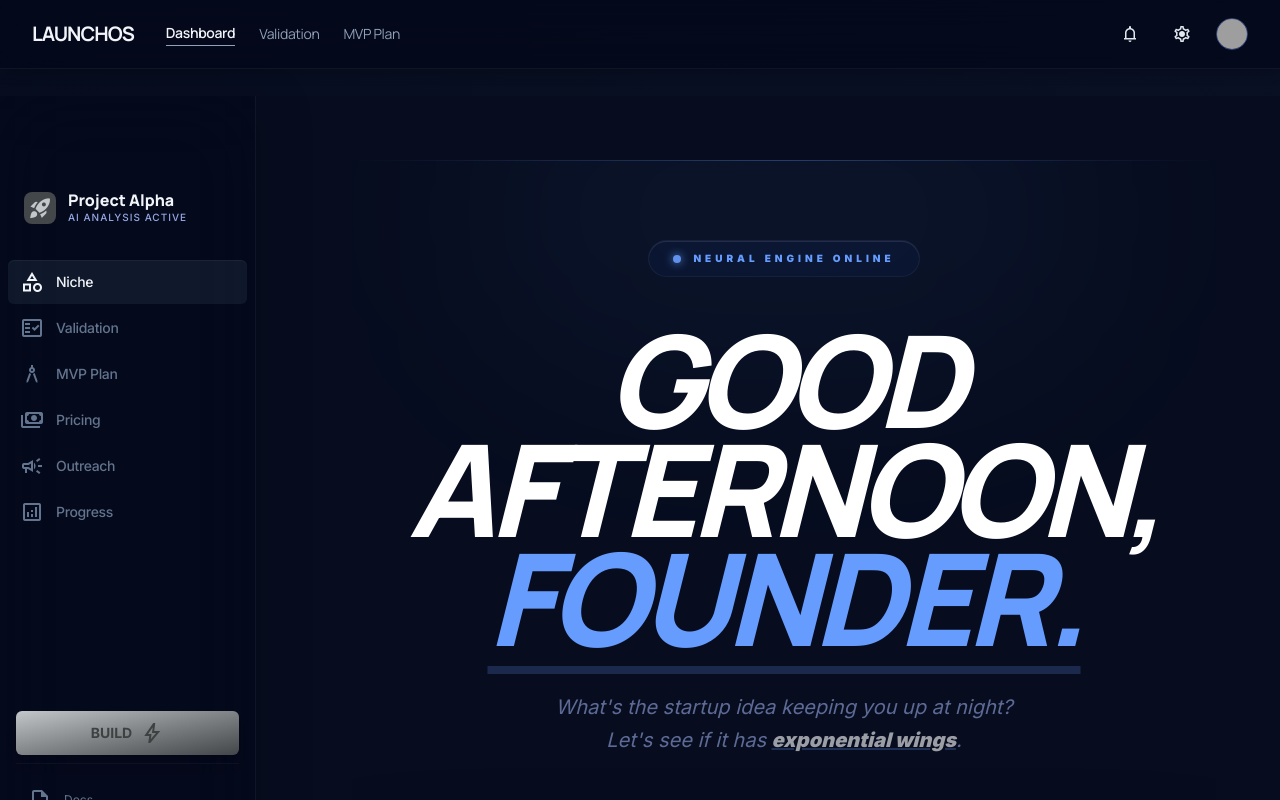
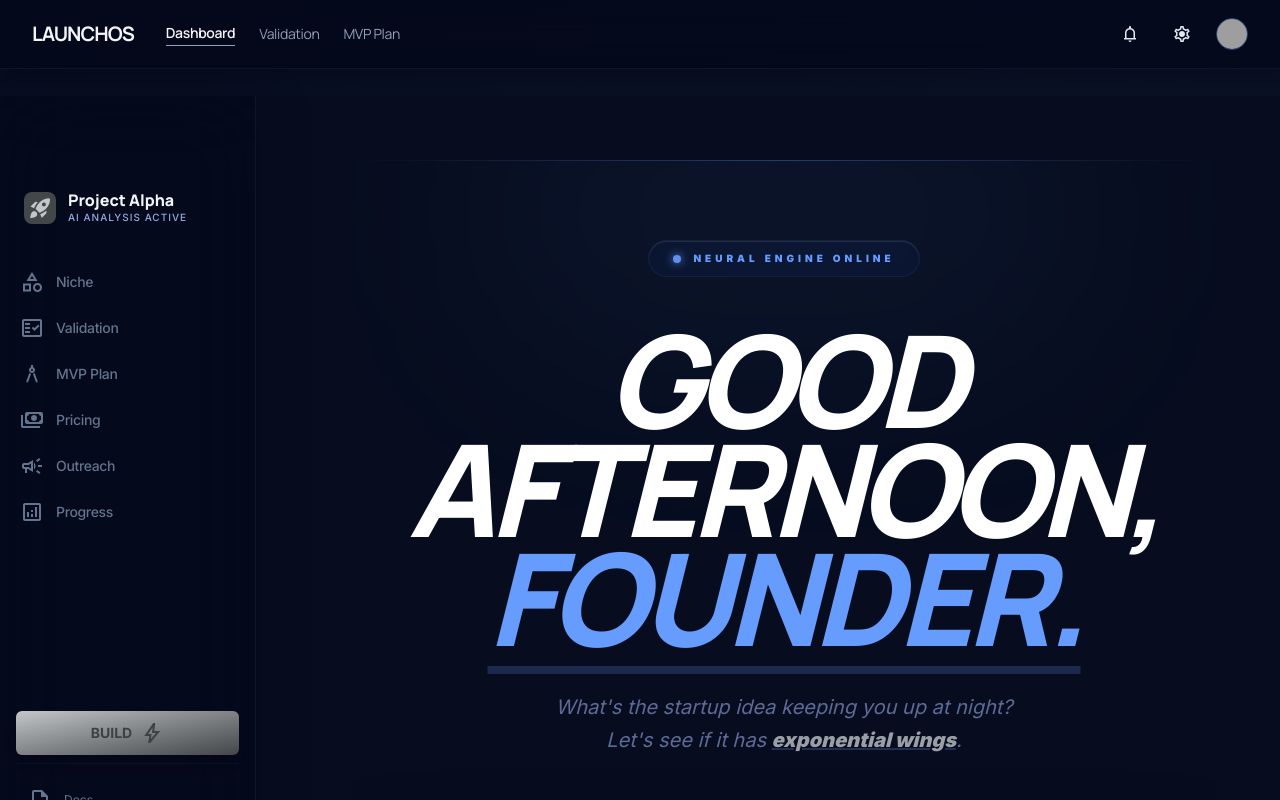
Before and after one commit to tamia02/LaunchOS, a Next.js app: page /dashboard in a window 1280 px wide. Shown: the top 800 px of the page. Built offline with nearby package versions, Linux system fonts and the light colour scheme; grey boxes are pictures that could not be loaded.

Commit message:
fix: sidebar engine buttons now always navigate - use demo ID from dashboard

```diff
--- a/src/components/layout/Sidebar.tsx
+++ b/src/components/layout/Sidebar.tsx
@@ -14,14 +14,20 @@ const engineNavItems = [
     { id: 'progress', name: 'Progress', icon: 'analytics' },
 ]
 
+// Fallback demo analysis ID — uses the mock data baked into the analysis page
+const DEMO_ID = '1'
+
 export function Sidebar() {
     const pathname = usePathname()
     const searchParams = useSearchParams()
 
-    // Detect if we're on an analysis page and extract the ID
-    const analysisMatch = pathname.match(/\/dashboard\/analysis\/([^/]+)/)
-    const analysisId = analysisMatch ? analysisMatch[1] : null
+    // Extract real analysis ID if on an analysis page, otherwise use DEMO_ID
+    const analysisMatch = pathname?.match(/\/dashboard\/analysis\/([^/?]+)/)
+    const analysisId = analysisMatch ? analysisMatch[1] : DEMO_ID
     const currentEngine = searchParams.get('engine') || 'niche'
+
+    // Determine which item is active
+    const isOnAnalysis = !!analysisMatch
 
     return (
         <aside className="fixed left-0 h-screen w-64 z-40 bg-slate-950/40 backdrop-blur-2xl flex flex-col py-8 pt-24 shadow-[20px_0_40px_rgba(0,0,0,0.1)] font-body text-sm antialiased text-slate-200 border-r border-white/5">
@@ -38,18 +44,11 @@ export function Sidebar() {
                 </div>
             </div>
 
-            {/* Engine Nav — works both on dashboard and analysis pages */}
+            {/* Engine Nav — always navigates to analysis with the correct engine */}
             <nav className="flex-grow flex flex-col gap-0.5">
                 {engineNavItems.map((item) => {
-                    // When on analysis page: link uses ?engine= param
-                    // When on dashboard: link goes to dashboard
-                    const href = analysisId
-                        ? `/dashboard/analysis/${analysisId}?engine=${item.id}`
-                        : `/dashboard`
-
-                    const isActive = analysisId
-                        ? currentEngine === item.id
-                        : pathname === '/dashboard' && item.id === 'niche'
+                    const href = `/dashboard/analysis/${analysisId}?engine=${item.id}`
+                    const isActive = isOnAnalysis && currentEngine === item.id
 
                     return (
                         <Link
@@ -59,7 +58,7 @@ export function Sidebar() {
                             className={cn(
                                 "flex items-center gap-3 px-3 py-2.5 mx-2 rounded-md transition-all duration-200",
                                 isActive
-                                    ? "bg-slate-800/50 text-slate-100 shadow-[inset_0_1px_0_0_rgba(255,255,255,0.05)]"
+                                    ? "bg-slate-800/50 text-slate-100 border-l-2 border-slate-300 shadow-[inset_0_1px_0_0_rgba(255,255,255,0.05)]"
                                     : "text-slate-500 hover:text-slate-300 hover:bg-slate-900/80"
                             )}
                         >
```
